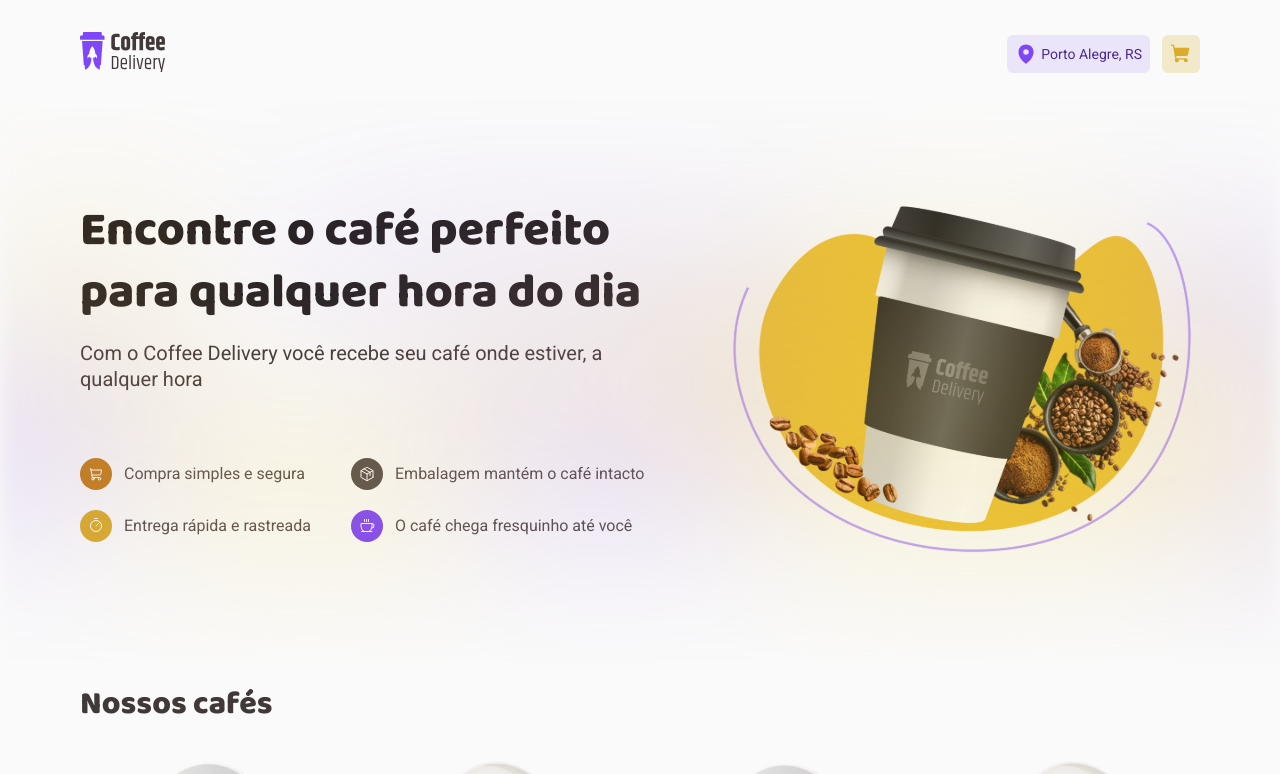
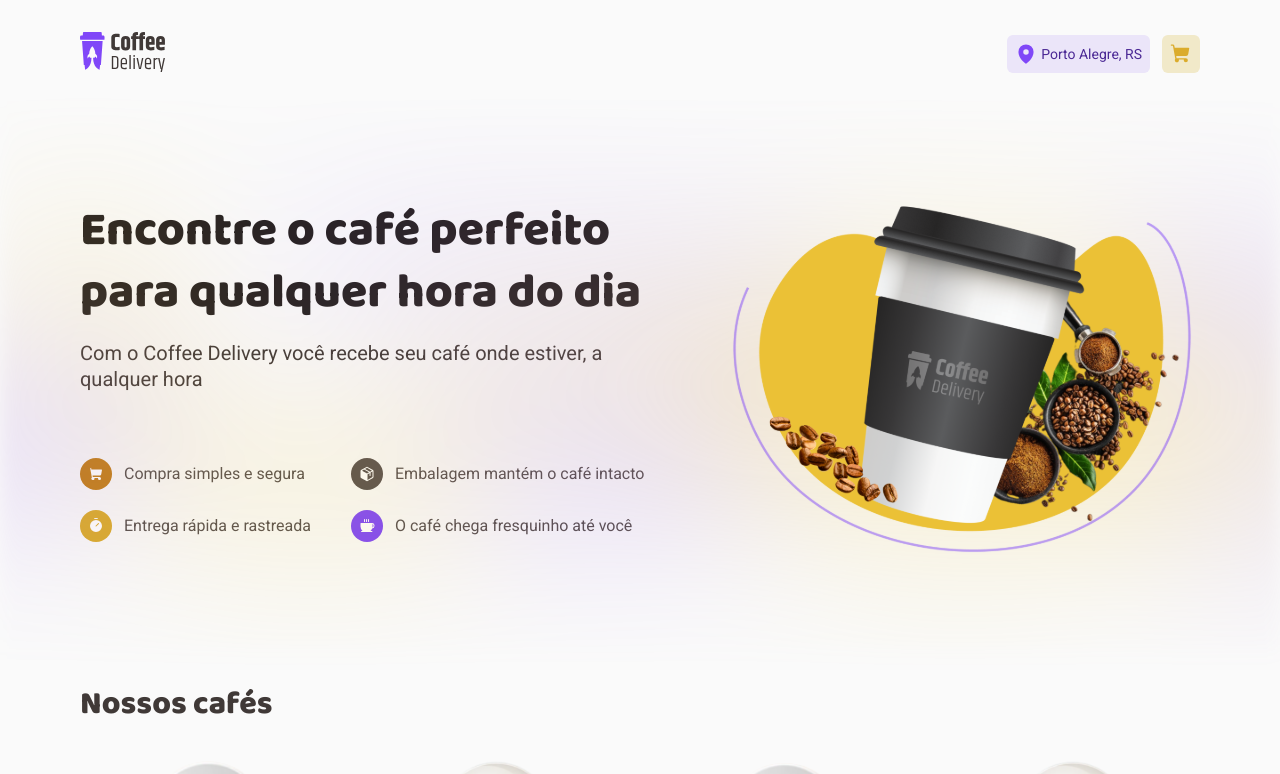
Before and after one commit to Hyakutak/coffee-delivery, a React (Vite) app: page / in a window 1280 px wide. Shown: the top 774 px of the page. Built offline with nearby package versions, Linux system fonts and the light colour scheme.

Commit message:
Modified button confirm buy

```diff
--- a/src/pages/Checkout/components/Card/styles.ts
+++ b/src/pages/Checkout/components/Card/styles.ts
@@ -20,7 +20,7 @@
             display: flex;
             flex-direction: column;
             align-items: flex-start;
-            padding: 0 !important;
+            padding: 0;
             gap: 0.5rem;
             h2 {
                 color: ${(props) => props.theme['base-subtitle']};
--- a/src/pages/Checkout/index.tsx
+++ b/src/pages/Checkout/index.tsx
@@ -1,6 +1,7 @@
+import { Form } from "react-router-dom";
 import { FormAddress } from './components/FormAddress';
 import { PaymentMethods } from './components/PaymentMethods';
-import { ContainerCheckout, ButtonBuy, PriceContainer, TotalPrice } from './styles';
+import { ContainerCheckout, ContentAside, ButtonBuy, PriceContainer, TotalPrice } from './styles';
 import { Card } from './components/Card';
 
 export function Checkout() {
@@ -13,7 +14,7 @@
             </article>
             <aside>
                 <h3>Cafés selecionados</h3>
-                <section>
+                <ContentAside>
                     <Card />
                     <hr />
                     <Card />
@@ -32,10 +33,12 @@
                             <h5>R$ 33,20</h5>
                         </TotalPrice>
                     </PriceContainer>
-                    <ButtonBuy>
-                        confirmar pedido
-                    </ButtonBuy>
-                </section>
+                    <Form action="/checkout/success">
+                        <ButtonBuy type="submit">
+                            confirmar pedido
+                        </ButtonBuy>
+                    </Form>
+                </ContentAside>
             </aside>
         </ContainerCheckout>
     );
--- a/src/pages/Checkout/styles.ts
+++ b/src/pages/Checkout/styles.ts
@@ -28,7 +28,10 @@
         flex-direction: column;
         flex-grow: 1;
         gap: 0.75rem;
-        section {
+    }
+`;
+
+export const ContentAside = styled.section`
     display: flex;
     flex-direction: column;
     align-items: flex-start;
@@ -39,8 +42,6 @@
     hr {
         width: 100%;
         border: 1px solid ${(props) => props.theme['base-button']};
-            }
-        }
     }
 `;
 
--- a/src/pages/Home/components/Banner/index.tsx
+++ b/src/pages/Home/components/Banner/index.tsx
@@ -17,19 +17,19 @@
                 <ContainerBannerList>
                     <ul>
                         <ContainerBannerListItem color={'yellow-dark'}>
-                            <ShoppingCart size={16}  />
+                            <ShoppingCart size={16} weight="fill" />
                             Compra simples e segura
                         </ContainerBannerListItem>
                         <ContainerBannerListItem color={'base-text'}>
-                            <Package size={16} />
+                            <Package size={16} weight="fill" />
                             Embalagem mantém o café intacto
                         </ContainerBannerListItem>
                         <ContainerBannerListItem color={'yellow'}>
-                            <Timer size={16} />
+                            <Timer size={16} weight="fill" />
                             Entrega rápida e rastreada
                         </ContainerBannerListItem>
                         <ContainerBannerListItem color={'purple'}>
-                            <Coffee size={16} />
+                            <Coffee size={16} weight="fill" />
                             O café chega fresquinho até você
                         </ContainerBannerListItem>
                     </ul>
--- a/src/pages/Home/components/Banner/styles.ts
+++ b/src/pages/Home/components/Banner/styles.ts
@@ -14,6 +14,9 @@
     gap: 3.5rem;
     padding: 5.75rem 0;
     max-height: 41rem;
+    img {
+        z-index: 2;
+    }
     &:after {
         content: '';
         background-image: url(${BannerBackground});
@@ -25,6 +28,7 @@
         left: 0;
         top: 6.75rem;
         filter: blur(10px);
+        z-index: 1;
     }
 `;
 
```
Lines whose indentation alone changed are shown as unchanged.
